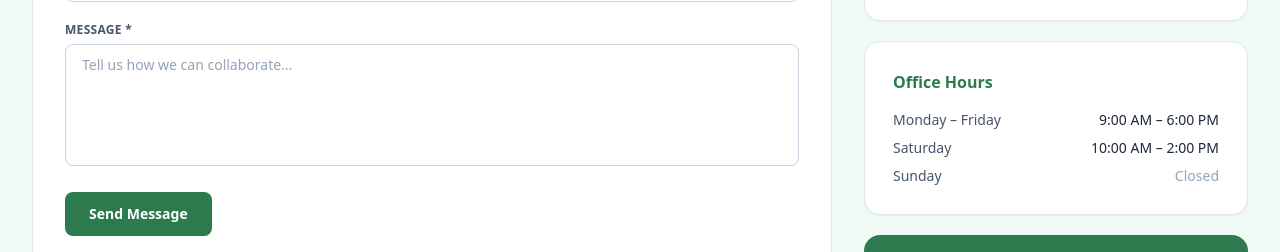
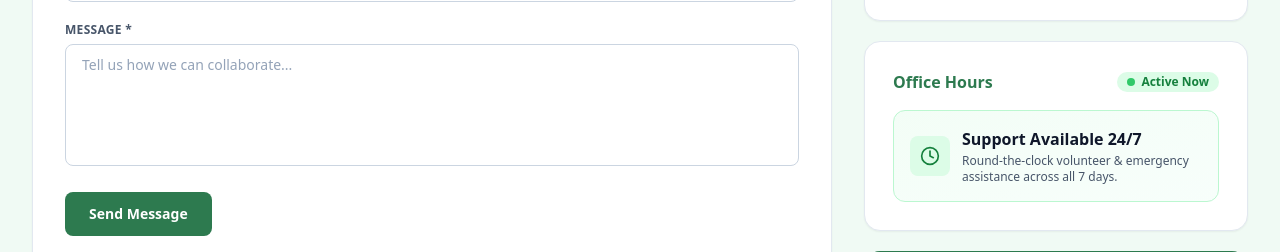
Before and after one commit to director406/BWF-UI, a React (Vite) app: page /contact in a window 1280 px wide. Shown: the part 641-893 px from the top of the page. Built offline with nearby package versions, Linux system fonts and the light colour scheme; no server answers.

Commit message:
Update Contact page office hours to Support Available 24/7

```diff
--- a/src/pages/contact/ContactPage.jsx
+++ b/src/pages/contact/ContactPage.jsx
@@ -1,6 +1,6 @@
 import { useState } from "react";
 import { useNavigate } from "react-router-dom";
-import { MapPin, Phone, Mail, CheckCircle } from "lucide-react";
+import { MapPin, Phone, Mail, CheckCircle, Clock } from "lucide-react";
 import { APP_INFO, ROUTES } from "../../utils/constants";
 import { saveContactMessage } from "../../services/firestoreService";
 import { notifyAdminSubmission } from "../../services/emailService";
@@ -121,18 +121,27 @@ function ContactPage() {
             </div>
 
             <div className="rounded-2xl border border-slate-200 dark:border-slate-700 bg-white dark:bg-slate-800 p-7 shadow-sm">
-              <h3 className="text-base font-bold text-primary">Office Hours</h3>
-              <div className="mt-4 space-y-2 text-sm text-slate-600 dark:text-slate-400">
-                {[
-                  ["Monday – Friday", "9:00 AM – 6:00 PM"],
-                  ["Saturday",        "10:00 AM – 2:00 PM"],
-                  ["Sunday",          "Closed"],
-                ].map(([day, hours]) => (
-                  <div key={day} className="flex justify-between">
-                    <span>{day}</span>
-                    <span className={`font-medium ${hours === "Closed" ? "text-slate-400" : "text-slate-800 dark:text-slate-200"}`}>{hours}</span>
+              <div className="flex items-center justify-between">
+                <h3 className="text-base font-bold text-primary">Office Hours</h3>
+                <span className="inline-flex items-center gap-1.5 rounded-full bg-green-100 dark:bg-green-950/60 px-2.5 py-0.5 text-xs font-bold text-green-700 dark:text-green-300">
+                  <span className="h-2 w-2 rounded-full bg-green-500 animate-pulse"></span>
+                  Active Now
+                </span>
+              </div>
+              <div className="mt-4 rounded-xl border border-green-200 dark:border-green-800/60 bg-gradient-to-br from-green-50/80 to-emerald-50/40 dark:from-slate-800/80 dark:to-slate-900/60 p-4">
+                <div className="flex items-center gap-3">
+                  <div className="flex h-10 w-10 flex-shrink-0 items-center justify-center rounded-lg bg-green-100 dark:bg-green-900/50 text-green-700 dark:text-green-300">
+                    <Clock size={20} />
                   </div>
-                ))}
+                  <div>
+                    <p className="text-base font-bold text-slate-900 dark:text-white">
+                      Support Available 24/7
+                    </p>
+                    <p className="text-xs text-slate-600 dark:text-slate-400 mt-0.5">
+                      Round-the-clock volunteer & emergency assistance across all 7 days.
+                    </p>
+                  </div>
+                </div>
               </div>
             </div>
 
```
